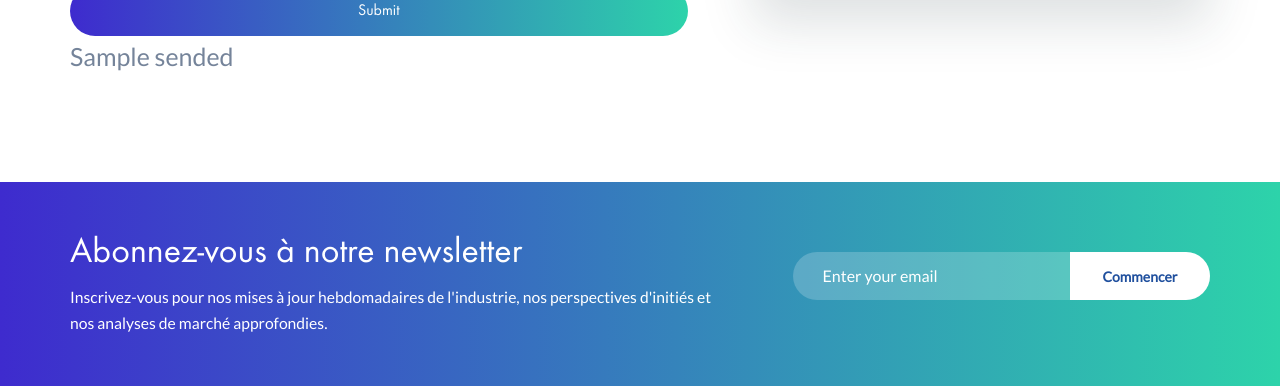
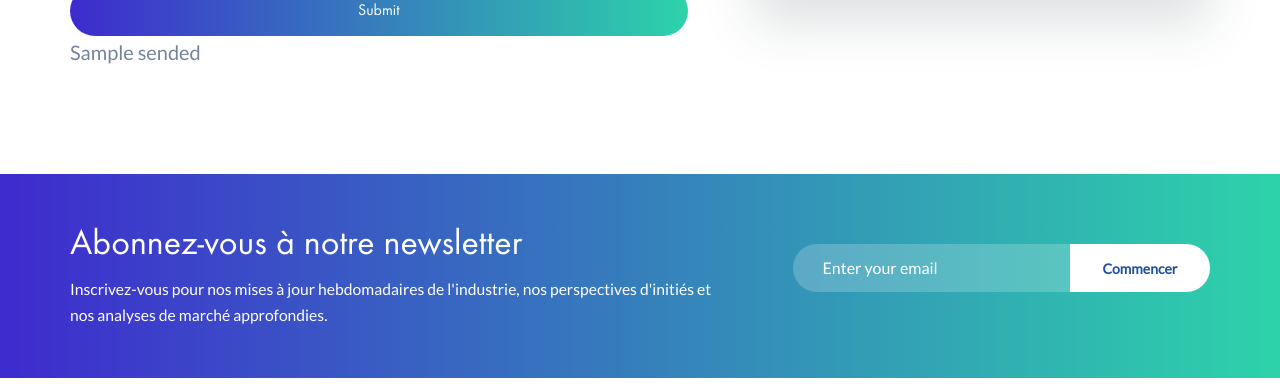
Before and after one commit to 1ne8ight/F_blockchain_website, a Flask app: template application/templates/contact.html in a window 1280 px wide. Shown: the part 790-1176 px from the top of the page. Run offline with Flask 3, Linux system fonts and the light colour scheme; the template is opened without the code that fills it: most values are stand-ins (such as "Sample title", 1, 10 or a date in 2020); some libraries are stand-ins or nearby versions.

Commit message:
'modification'

```diff
--- a/application/routes.py
+++ b/application/routes.py
@@ -46,7 +46,7 @@ def envoyer():
         # msg.html = "<p>" + preocupation + "</p>"
         mail.send(msg)
 
-        return render_template("contact.html", sended="Message Envoyer")
+        return render_template("contact.html", sended="Message Envoyer!!")
 
 
 
--- a/application/templates/contact.html
+++ b/application/templates/contact.html
@@ -112,7 +112,7 @@
 								</div>
 
 								<input type="submit" class="site-btn sb-gradients mt-4" name="submit" >
-								<p style="font-size: 25px;">{{sended}}</p>
+								<p style="font-size: 20px;">{{sended}}</p>
 							</div>
 						</div>
 					</form>
```
